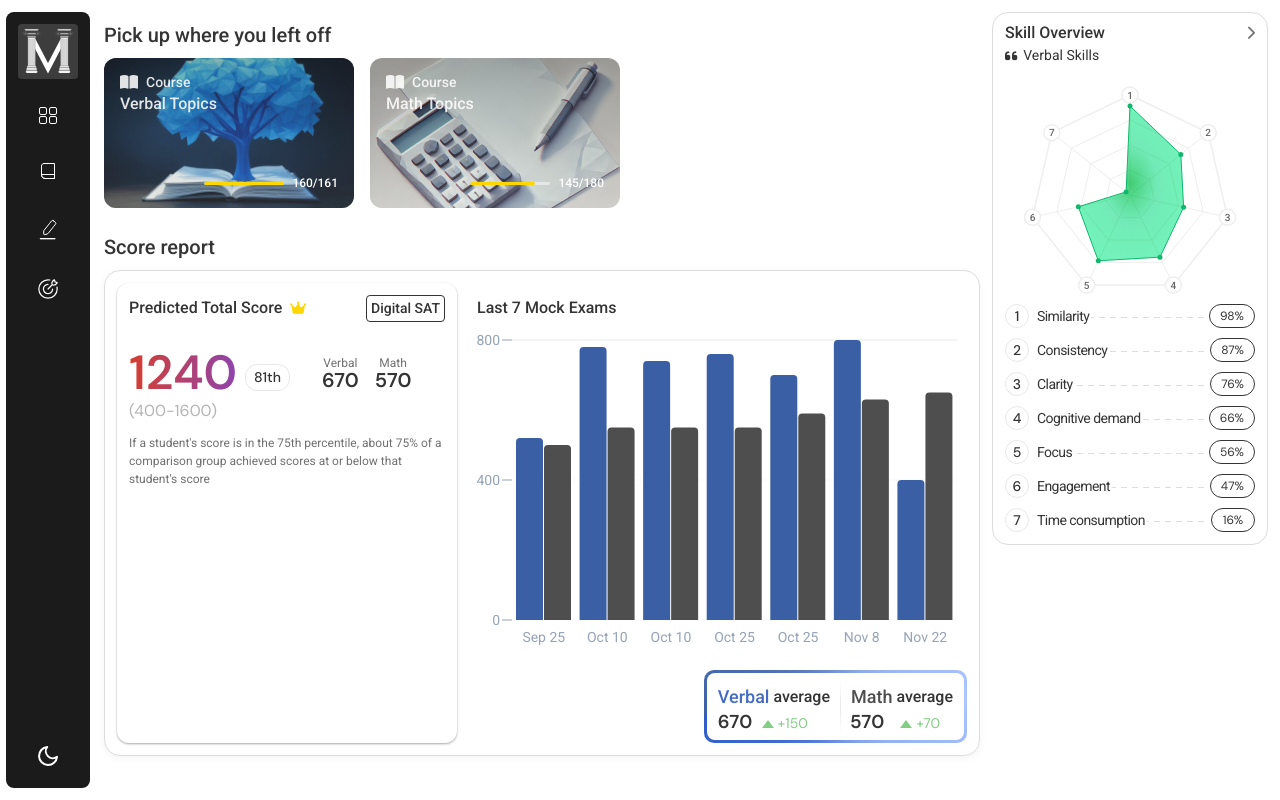
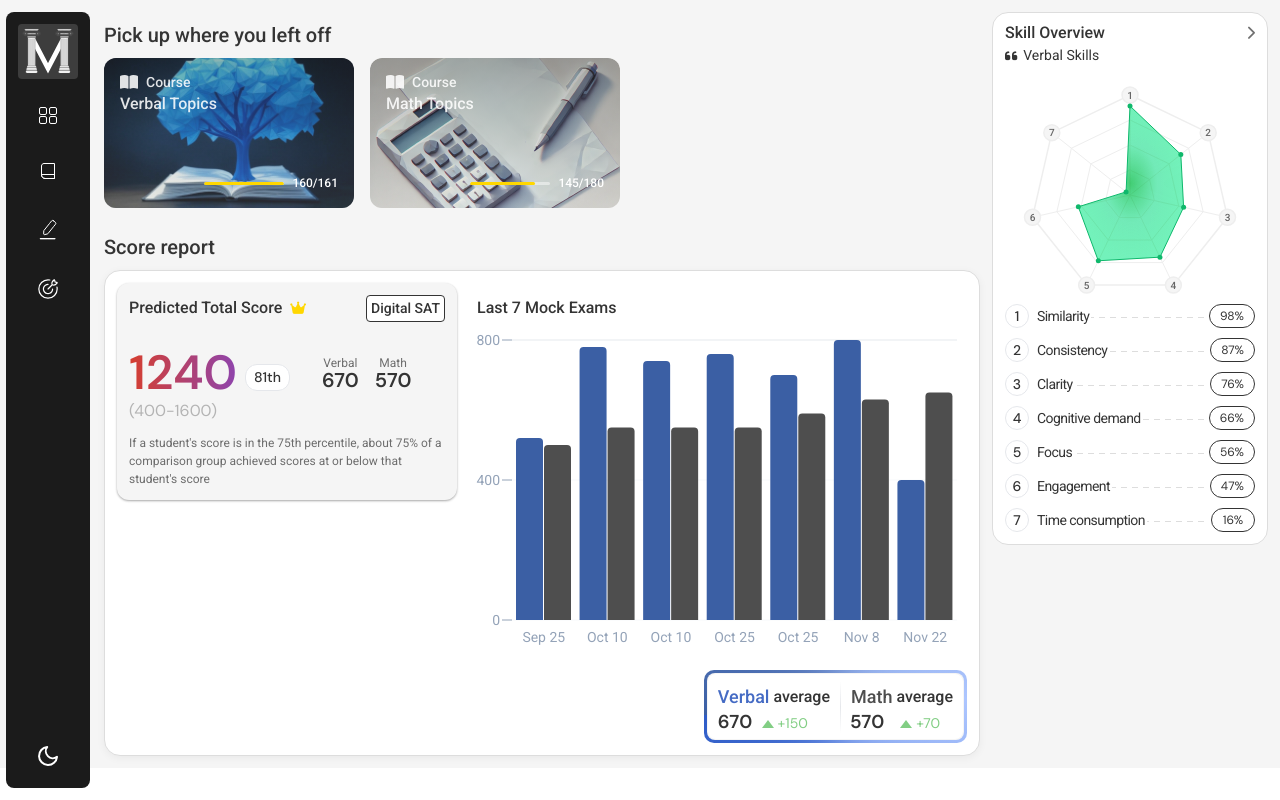
Before and after one commit to Orujhimaru/max_odyssey, a React (Vite) app: page / in a window 1280 px wide. Built offline with nearby package versions, Linux system fonts and the light colour scheme; a web font is replaced by a local one.

Commit message:
design: changed the white tone of bg in light mode

```diff
--- a/src/components/ScoreColumnComponent/PredictedScore/PredictedScore.css
+++ b/src/components/ScoreColumnComponent/PredictedScore/PredictedScore.css
@@ -1,8 +1,9 @@
 .predicted-score-container {
   order: -1;
   width: 40%;
-  height: 100%;
+  /* height: 100%; */
   display: flex;
+  align-self: flex-start;
   flex-direction: column;
   /* justify-content: space-between; */
   background-color: var(--bg-secondary);
--- a/src/index.css
+++ b/src/index.css
@@ -15,7 +15,7 @@
 
   /* Light mode colors */
   --bg-primary: white;
-  --bg-secondary: #ffffff;
+  --bg-secondary: #f5f5f5;
   --text-primary: #343434;
   --border-color: #e5e7eb;
   --seperator-color: #e5e7eb;
```
